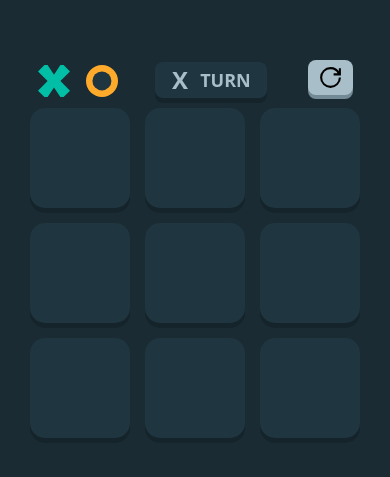
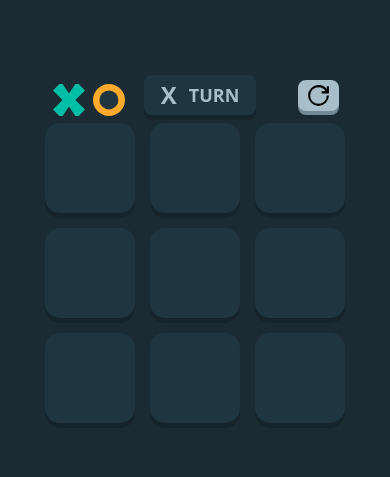
Before and after one commit to sachinkumar-1309/next-tic-tac-toe, a Next.js app: page / in a window 390 px wide. Shown: the part 149-626 px from the top of the page. Built offline with nearby package versions, Linux system fonts and the light colour scheme.

Commit message:
updated responsiveness

```diff
--- a/src/app/components/TicTacToe.jsx
+++ b/src/app/components/TicTacToe.jsx
@@ -65,10 +65,10 @@ const TicTacToe = () => {
 					<div className="absolute sm:top-[-11%] top-[-13%] left-2 sm:w-28 w-20 sm:h-28 h-20 ">
 						<div className={styles.cross}></div>
 					</div>
-					<div className="absolute sm:top-[-11%] top-[-13%] left-14 sm:w-28 w-20 sm:h-28 h-20">
+					<div className="absolute sm:top-[-11%] top-[-13%] left-12 sm:left-14 sm:w-28 w-20 sm:h-28 h-20">
 						<div className={styles.circle}></div>
 					</div>
-					<div className="absolute sm:px-6 rounded-[8px] sm:top-[-13%] top-[-14%]  left-[38%] w-28 bg-[#1f3540] shadow-custom sm:h-12 h-9 text-[#a8bec9] font-extrabold sm:text-3xl text-2xl">
+					<div className="absolute sm:px-6 rounded-[8px] sm:top-[-13%] sm:left-[38%] top-[-16%] left-[33%] w-28 bg-[#1f3540] shadow-custom sm:h-12 h-10 text-[#a8bec9] font-extrabold sm:text-3xl text-2xl">
 						<div className="h-full w-full flex justify-center items-center text-[#a8bec9] ">
 							{currentPlayer == "cross" ? "X" : "O"}{" "}
 							<span className="ml-3 sm:text-xl text-lg  font-bold">TURN</span>
--- a/src/app/components/TicTacToe.module.css
+++ b/src/app/components/TicTacToe.module.css
@@ -19,8 +19,8 @@
     box-shadow: 0px 5px #15242b;
     transition: transform 0.1s, box-shadow 0.1s;
     @media (max-width:500px) {
-      width: 100px;
-      height: 100px;
+      width: 90px;
+      height: 90px;
     }
   }
   .winningCell {
@@ -58,7 +58,7 @@
     @media (max-width:500px) {
      top: -14.5%;
      font-size: 25px;
-     padding: 5px 10px;
+     padding: 3px 8px;
     }
   }
 
```
